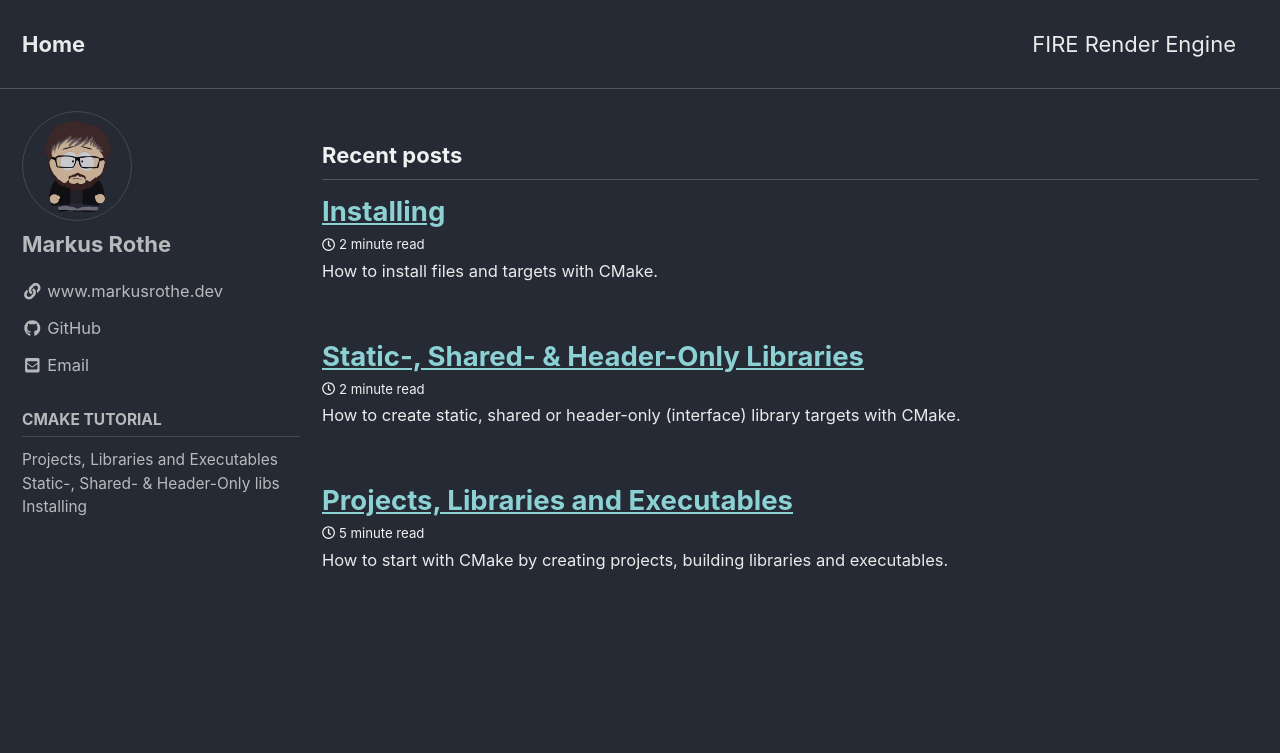
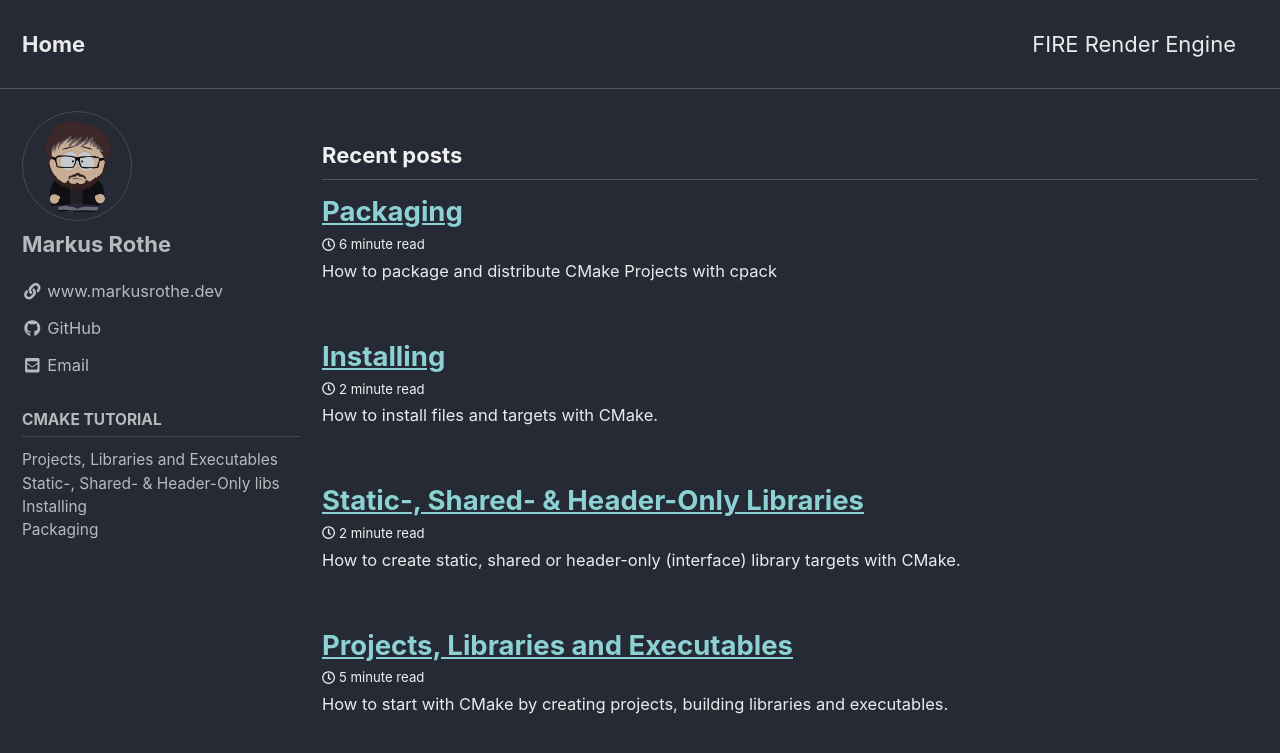
Before and after one commit to markusrothe/markusrothe.github.io, a Jekyll site: the page built from index.html, in a window 1280 px wide and 900 px high. Shown: the top 753 px of the window. Built offline with Jekyll 4.4.1, drawn with Linux system fonts in a browser that asks for light colours; cached includes are drawn as plain includes; nearby versions of some CDN libraries; the list of posts is cut into pages by our own code; some of the changed lines change nothing that is shown.

Commit message:
Added post about packaging with CMake

```diff
--- a/_data/navigation.yml
+++ b/_data/navigation.yml
@@ -17,3 +17,5 @@ side:
         url: /Static-Shared-Header-Only-Libraries/
       - title: "Installing"
         url: /Installing/
+      - title: "Packaging"
+        url: /Packaging/
--- /dev/null
+++ b/_posts/2019-06-09-Packaging.md
@@ -0,0 +1,236 @@
+---
+title: "Packaging"
+layout: single
+tags: [CMake, Tutorial]
+toc: true
+excerpt: How to package and distribute CMake Projects with cpack
+---
+
+Learn how to distribute your libraries as CMake packages for easy integration into client's CMake projects.
+
+# Imported Targets
+Imagine a client of your library `foo` wants to integrate the library into his own CMake project.
+It would be nice if he could use the same build targets that you are using when building `foo` (for example to link against it via `target_link_libraries()`)
+CMake allows for the definition of `IMPORTED` targets:
+
+{% highlight cmake linenos %}
+# Create imported target MyProject::foo
+add_library(MyProject::foo SHARED IMPORTED)
+{% endhighlight %}
+
+Here, the library target `foo` (which resides in a namespace `MyProject::` - more on that later) is defined, but it is imported, which means that the actual library is being built in some other project.
+We are just making it known to the client's project at this point.
+
+How nice would it be, if the actual library `foo` already came with these kinds of definitions and a client would not need to deal with the internals of some other project's build environment?
+This can be achieved by exposing the library's/project's interface, delivered as a CMake package, which will be described in the following sections.
+
+# Export Sets
+The first thing we have to do is to define an "Export Set" that will contain all the CMake targets that we want to export.
+We're installing an `EXPORT` via the `install()` command that we've seen in the [previous post](https://www.markusrothe.dev/Installing/) already.
+
+{% highlight cmake linenos %}
+install(EXPORT MyProjectTargets
+    FILE MyProjectTargets.cmake
+    NAMESPACE MyProject::
+    DESTINATION lib/cmake/MyProject
+)
+{% endhighlight %}
+
+First, we define the export set's name `MyProjectTargets`, followed by a file that will be generated by CMake `MyProjectTargets.cmake`.
+We're then specifying that every target shall reside in a namespace called `MyProject::`. This makes it easier to see which project a target came from within the client's build.
+Last, we want all the CMake package relevant files to be stored in `lib/cmake/MyProject` which is a common convention for distributing CMake package config files.
+
+Now that we have defined the export set, we have to tell CMake which targets shall be part of that export set.
+This is again done via the `install()` command and is done per target to export.
+Here is an example of the library `foo`:
+
+{% highlight cmake linenos %}
+add_library(foo SHARED
+    include/foo.h
+    src/foo.cpp
+)
+
+target_include_directories(foo
+    PUBLIC
+        $<BUILD_INTERFACE:${CMAKE_CURRENT_SOURCE_DIR}/include>
+        $<INSTALL_INTERFACE:include>
+)
+
+set_target_properties(foo
+    PROPERTIES
+    POSITION_INDEPENDENT_CODE 1
+    COMPILE_DEFINITIONS BUILD_FOO
+)
+
+install(TARGETS foo EXPORT MyProjectTargets
+    RUNTIME DESTINATION bin
+    LIBRARY DESTINATION lib
+    ARCHIVE DESTINATION lib
+)
+install(DIRECTORY ${CMAKE_CURRENT_SOURCE_DIR}/include
+    DESTINATION "."
+)
+{% endhighlight %}
+
+After defining the library target and modifying some target properties, we're installing the target `foo` and we specify where to install the artifacts of the target.
+Library and archive files will be placed in the `lib` folder, binaries (and Dll's on Windows) will be put into `bin` and the public headers of the lib go into `include`.
+Finally, we are also installing the public headers as we want to distribute those for the lib, too.
+
+Now, in the top-level `CMakeLists.txt` of our projet, we have to include cpack:
+
+{% highlight cmake linenos %}
+set(CPACK_GENERATOR "ZIP")
+include(cpack)
+{% endhighlight %}
+We want the library to be packaged as a zip-file, so we're specifying the `CPACK_GENERATOR`. There are many more different generators for the different archivers as well as custom installers that can be created with cpack, but for this example, the zip is sufficient.
+Then, we `include(cpack)` which will internally define a new `PACKAGE` CMake target that can be built individually like this:
+
+{% highlight cmake linenos %}
+cmake --build . --target package
+{% endhighlight %}
+
+Building the package target will create the zip-file inside the project's build directory.
+In our case, the package's structure will look like this:
+
+{% highlight ascii linenos %}
+MyProject-1.2.3-win32.zip
+├── bin/
+│   └── foo.dll
+├── include/
+│   └── foo.h
+└── lib/
+    ├── cmake/
+    │   └── MyProject/
+    │       ├── MyProjectTargets.cmake
+    │       └── MyProjectTargets-debug.cmake
+    └── foo.lib
+{% endhighlight %}
+
+CMake will have created a `MyProjectTargets.cmake` file inside `lib/cmake/MyProject`.
+This is part of the content of the generated file:
+
+{% highlight cmake linenos %}
+...
+add_library(MyProject::foo SHARED IMPORTED)
+
+set_target_properties(MyProject::foo PROPERTIES
+  INTERFACE_INCLUDE_DIRECTORIES "${_IMPORT_PREFIX}/include"
+)
+...
+{% endhighlight %}
+
+And this is exactly what we wanted in the first place.
+We're now shipping a CMake config along with the library that specifies how the library target is to be used.
+Note that we're also getting the library's include path via the target property `INTERFACE_INCLUDE_DIRECTORIES`.
+This allows the client's CMake project to set the proper include path to find `foo`'s header files when linking agains foo via `target_link_libraries()`.
+
+# Importing a package
+Once we've created our package and it contains the CMake configuration files that expose our project's CMake build targets, a client can easily import the package via a call to `find_package()`:
+{% highlight cmake linenos %}
+...
+find_package(MyProject VERSION 1.2.3 REQUIRED)
+...
+{% endhighlight %}
+
+Here, we're specifying that we want to make use of the package `MyProject` in the version `1.2.3` and that our project requires the package to be present.
+By default, CMake searches for the package within the `CMAKE_MODULE_PATH`, but there is a way to specify the path it should look into.
+Take a look at [`find_package()`'s documentation](https://cmake.org/cmake/help/latest/command/find_package.html?highlight=i) for details.
+(`find_package()` is a quite complex command which could warrant a full post).
+
+Once the package has been found, a client can make use of the `MyProject::foo` target as if it was built inside his own CMake project:
+
+{% highlight cmake linenos %}
+target_link_libraries(myBin
+    PRIVATE
+    MyProject::foo
+)
+{% endhighlight %}
+
+And as mentioned, CMake will take care of everything else (include paths, usage requirements etc.).
+
+# Alias Library Targets
+You've seen that a client can make use of the namespace `MyProject::` that was set for the export set above.
+It is considered to be good practice to do the same inside `MyProject`'s own build tree as well.
+For that, CMake allows to define so called "alias targets", which are no real CMake targets.
+They only refer to other existing targets.
+In the following code, the library `foo` is defined and directly afterwards, `MyProject::foo` is defined as an alias for `foo`.
+
+{% highlight cmake linenos %}
+add_library(foo SHARED
+    include/foo.h
+    src/foo.cpp
+)
+add_library(MyProject::foo ALIAS foo)
+{% endhighlight %}
+
+# Versioning
+Imagine you are distributing different versions of your package.
+In that case, you want to provide the version information of your package along with the package.
+CMake provides utility function to help you do that.
+Here is an example of a top-level `CMakeLists.txt` file:
+
+{% highlight cmake linenos %}
+cmake_minimum_required(VERSION 3.10)
+project(MyProject VERSION 1.2.3)
+
+set(CMAKE_INSTALL_PREFIX ${CMAKE_BINARY_DIR}/install CACHE PATH "" FORCE)
+
+add_subdirectory(foo)
+add_subdirectory(bar)
+
+include(CMakePackageConfigHelpers)
+write_basic_package_version_file("MyProjectConfigVersion.cmake"
+    VERSION ${MyProject_VERSION}
+    COMPATIBILITY SameMajorVersion
+)
+
+install(FILES
+    "${CMAKE_CURRENT_SOURCE_DIR}/MyProjectConfig.cmake"
+    "${CMAKE_CURRENT_BINARY_DIR}/MyProjectConfigVersion.cmake"
+    DESTINATION lib/cmake/MyProject
+)
+
+install(EXPORT MyProjectTargets
+    FILE MyProjectTargets.cmake
+    NAMESPACE MyProject::
+    DESTINATION lib/cmake/MyProject
+)
+
+set(CPACK_GENERATOR "ZIP")
+include(cpack)
+{% endhighlight %}
+
+In the `project` command we pass the version of the project.
+After adding the subdirectories that contain the different library- and executable targets, we're including the CMake module `CMakePackageConfigHelpers` which contains the command `write_basic_package_version_file`.
+This command will generate a file (`MyProjectConfigVersion.cmake` in our case) which will contain the version information that we want to distribute in our package.
+A call to `find_package()` by a client will search for that configuration file.
+
+Next, we have to write another file ourselves: `MyProjectConfig.cmake`. We'll put this file right next to the top-level `CMakeLists.txt` and write it as follows:
+{% highlight cmake linenos %}
+include(CMakeFindDependencyMacro)
+find_dependency(Bar 2.0)
+include("${CMAKE_CURRENT_LIST_DIR}/MyProjectTargets.cmake")
+{% endhighlight %}
+
+In this file, we're including the module `CMakeFindDependencyMacro`, which contains the `find_dependency()` command.
+If the library `foo` was depending on another library `Bar` in version 2.0, we'd call `find_dependency(Bar 2.0)`.
+This makes sure that whoever uses `foo` gets informed that `foo` comes with a dependency to `Bar`.
+
+After that we're including `MyProjectTargets.cmake`, which we have already seen above.
+
+Now that we have both, the `MyProjectConfigVersion.cmake` and `MyProjectConfig.cmake` files, we have to install them as well:
+{% highlight cmake linenos %}
+install(FILES
+    "${CMAKE_CURRENT_SOURCE_DIR}/MyProjectConfig.cmake"
+    "${CMAKE_CURRENT_BINARY_DIR}/MyProjectConfigVersion.cmake"
+    DESTINATION lib/cmake/MyProject
+)
+{% endhighlight %}
+Note that the generated file (`MyProjectConfigVersion.cmake`) comes from `${CMAKE_CURRENT_BINARY_DIR}`, while our own hand-written config file (`MyProjectConfig.cmake`) comes from `${CMAKE_CURRENT_SOURCE_DIR}`.
+When creating the package, both files will also be inside `lib/cmake/MyProject`.
+
+
+
+# Code & Resources
+The code for this post can be found on Github via the following tag:
+[Packaging](https://github.com/markusrothe/cmake_essentials/tree/Packaging)
```
